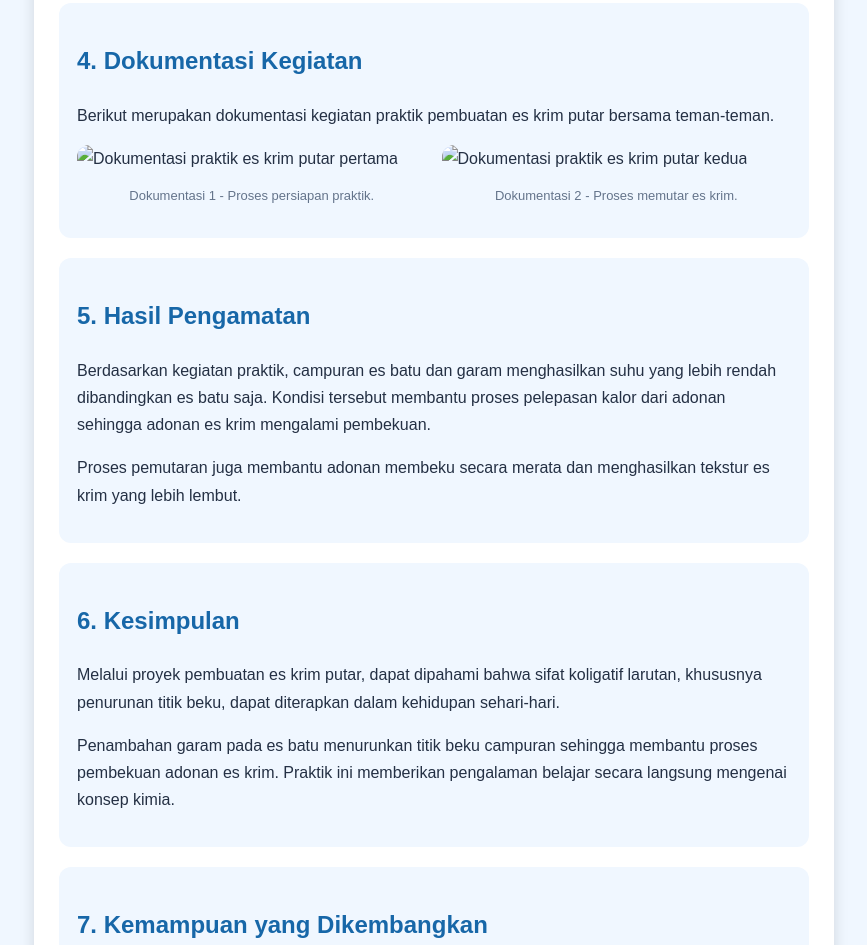
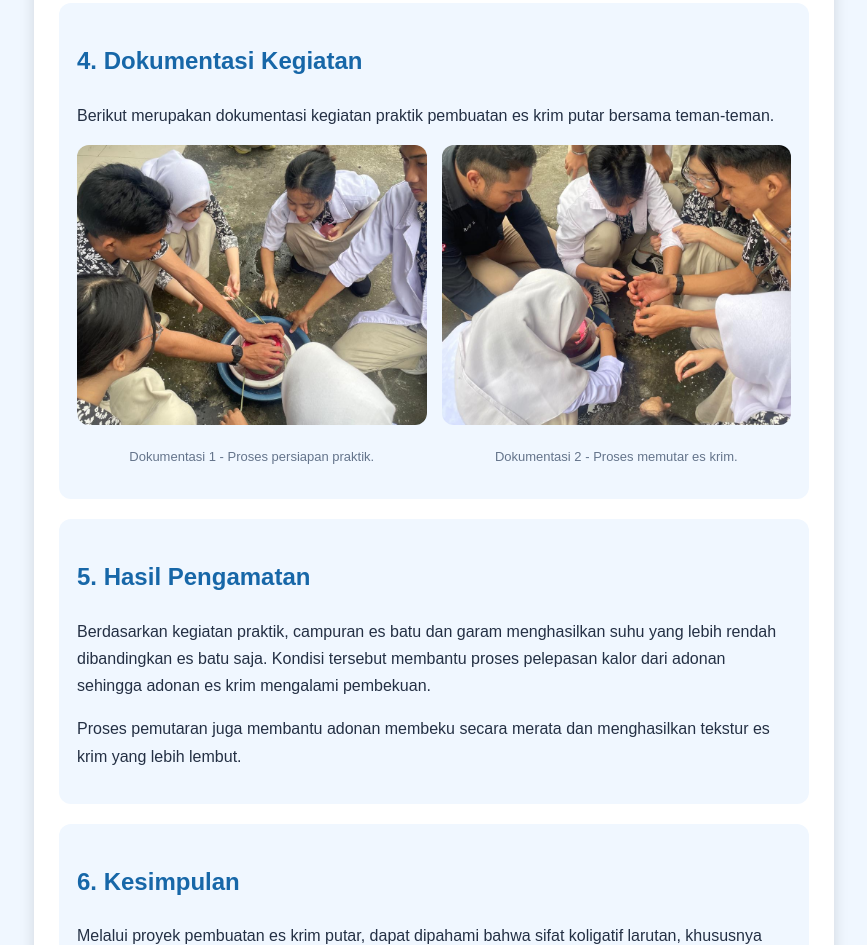
Before and after one commit to rubikonnnn/Ruby-project, a plain HTML site: page kimia.html in a window 1280 px wide. Shown: the part 1645-2590 px from the top of the page, without its empty margins (206-1073 px from the left). Drawn offline with Linux system fonts and the light colour scheme.

Commit message:
Fix image source paths in kimia.html

```diff
--- a/kimia.html
+++ b/kimia.html
@@ -214,7 +214,7 @@ footer {
         <div class="photos">
 
             <div>
-                <img src="image/science1.jpg"
+                <img src="science1.jpg"
                 alt="Dokumentasi praktik es krim putar pertama">
 
                 <p class="caption">
@@ -223,7 +223,7 @@ footer {
             </div>
 
             <div>
-                <img src="image/science2.jpg"
+                <img src="science2.jpg"
                 alt="Dokumentasi praktik es krim putar kedua">
 
                 <p class="caption">
```
